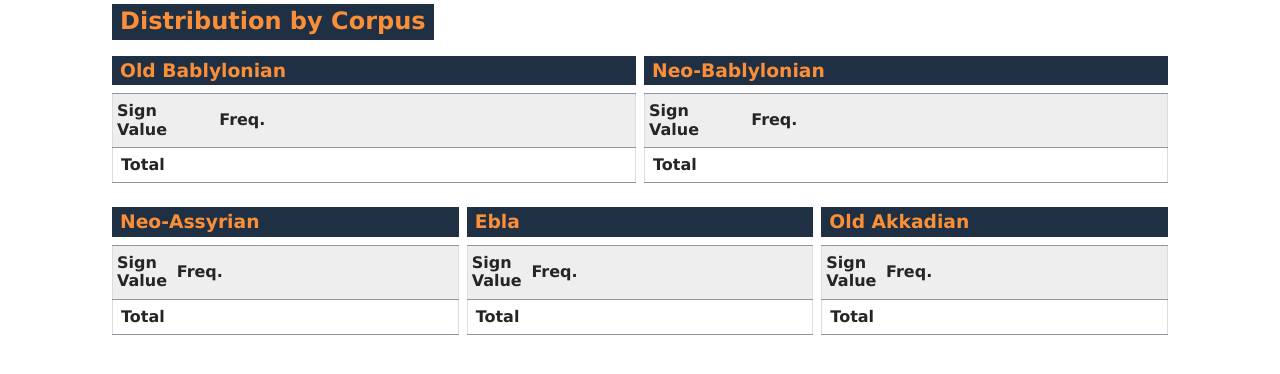
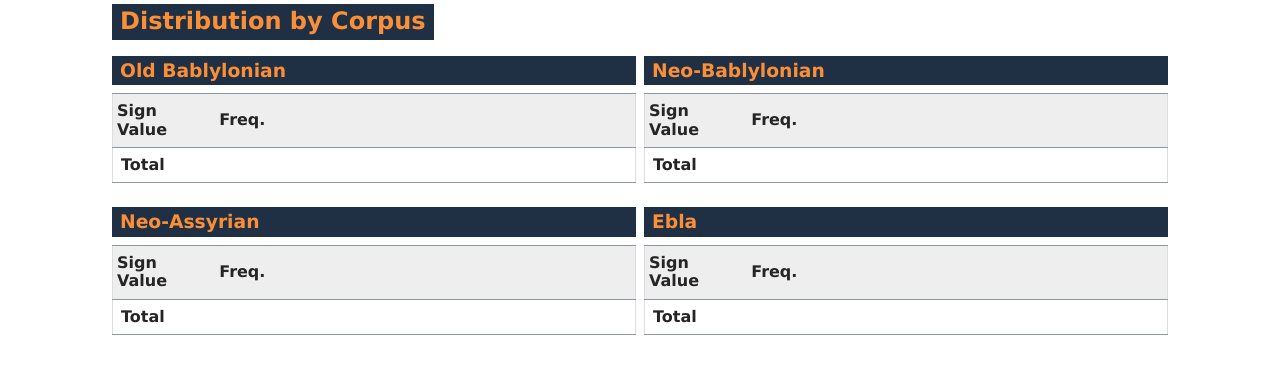
Before and after one commit to jackweinbender/zeichenliste, a Flask app: template templates/sign.html in a window 1280 px wide. Shown: the part 189-563 px from the top of the page. Run offline with Flask 2, Linux system fonts and the light colour scheme; the template is opened without the code that fills it, so the values that code supplies are empty; parts of the project's set-up code (start-up, migrations or seed data) failed here and were passed over; some web fonts are replaced.

Commit message:
Revert back from OAkk

```diff
--- a/app.py
+++ b/app.py
@@ -17,8 +17,6 @@
     stats_nb = json.load(f)
 with open('data/freq_ob.json', encoding='utf-8') as f:
     stats_ob = json.load(f)
-with open('data/values_oakk.json', encoding='utf-8') as f:
-    stats_oakk = json.load(f)
 
 @app.route('/')
 def search():
@@ -66,27 +64,24 @@
         na_stat     = list(map(cast_freq_to_int, stats_na[sign_id]))
         nb_stat     = list(map(cast_freq_to_int, stats_nb[sign_id]))
         ob_stat     = list(map(cast_freq_to_int, stats_ob[sign_id]))
-        oakk_stat   = list(map(cast_freq_to_int, stats_oakk[sign_id]))
 
 
         ebla_total  = sum([f['freq'] for f in ebla_stat])
         na_total    = sum([f['freq'] for f in na_stat])
         nb_total    = sum([f['freq'] for f in nb_stat])
         ob_total    = sum([f['freq'] for f in ob_stat])
-        oakk_total    = sum([f['freq'] for f in oakk_stat])
+
 
         stats = {
             "ebla": sorted(ebla_stat, key = lambda i: i['freq'], reverse=True),
             "na":   sorted(na_stat,   key = lambda i: i['freq'], reverse=True),
             "nb":   sorted(nb_stat,   key = lambda i: i['freq'], reverse=True),
             "ob":   sorted(ob_stat,   key = lambda i: i['freq'], reverse=True),
-            "oakk": sorted(oakk_stat, key = lambda i: i['freq'], reverse=True),
             "totals": {
                 "ebla": ebla_total,
                 "na":   na_total,
                 "nb":   nb_total,
-                "ob":   ob_total,
-                "oakk": oakk_total
+                "ob":   ob_total
             }
         }
         return render_template("sign.html", sign=sign, stats=stats)
--- a/templates/sign.html
+++ b/templates/sign.html
@@ -155,38 +155,6 @@
           </tfoot>
         </table>
       </div>
-            <div class="stats-section">
-        <h3 class="title">Old Akkadian</h3>
-        <table>
-          <thead>
-            <tr>
-              <th>Sign Value</th>
-              <th>Freq.</th>
-              <th></th>
-            </tr>
-          </thead>
-          <tbody>
-            {% for oakk in stats['oakk'] %}
-            {% set pct = (oakk.freq / stats['totals']['oakk'] * 100) |round|int %}
-            <tr>
-              <td>{{oakk.value}}</td>
-              <td>{{oakk.freq}}</td>
-              <td>
-                <span class="chart-bar" style="width:{{(pct * 0.75)|round|int}}%">&nbsp;</span>
-                <span class="chart-bar-pct">{{pct|round|int}}</span>
-              </td>
-            </tr>
-            {% endfor %}
-          </tbody>
-          <tfoot>
-            <tr>
-              <td>Total</td>
-              <td>{{stats['totals']['oakk']}}</td>
-              <td></td>
-            </tr>
-          </tfoot>
-        </table>
-      </div>
     </div>
   </div>
 {% endblock %}
```
